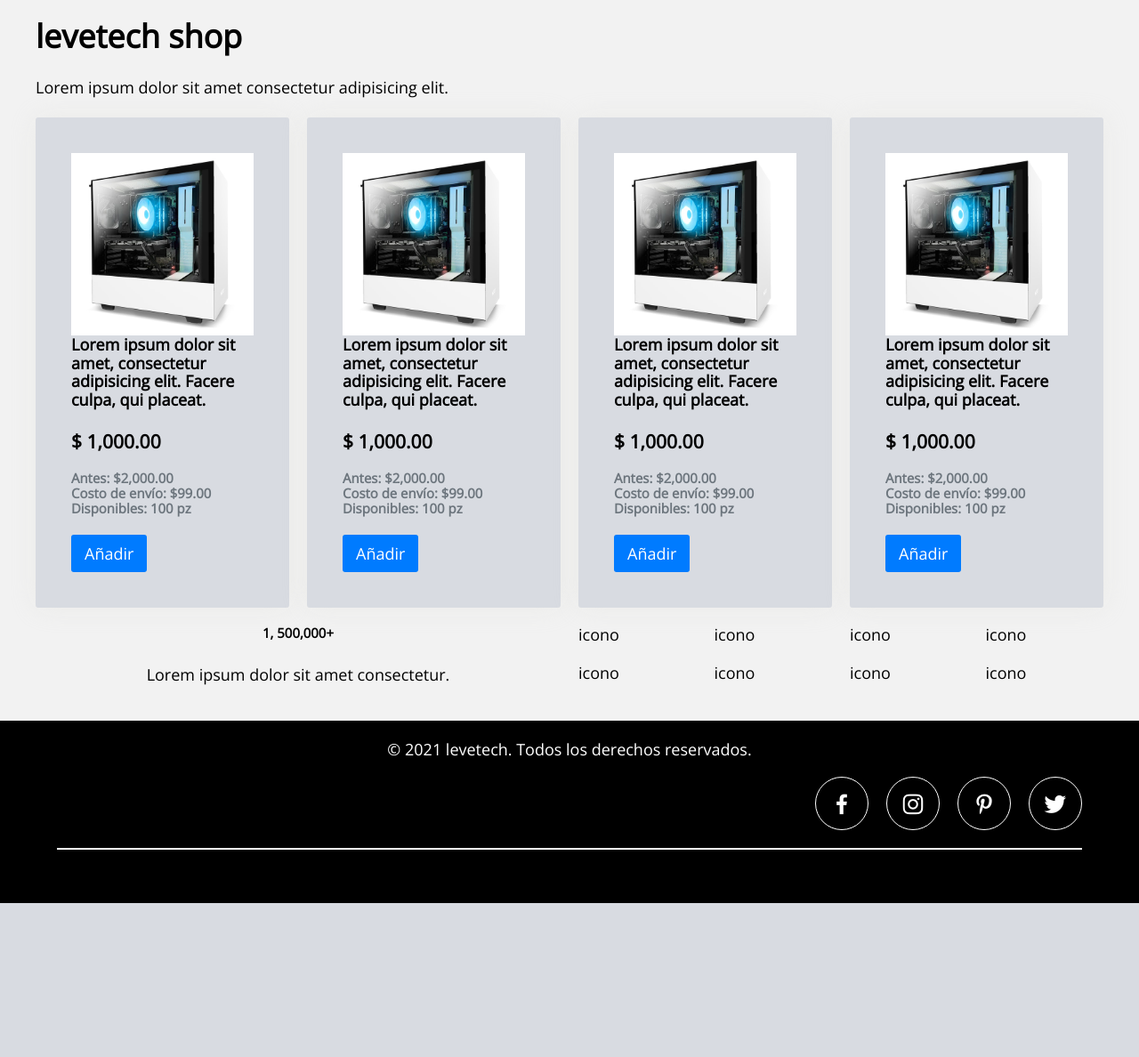
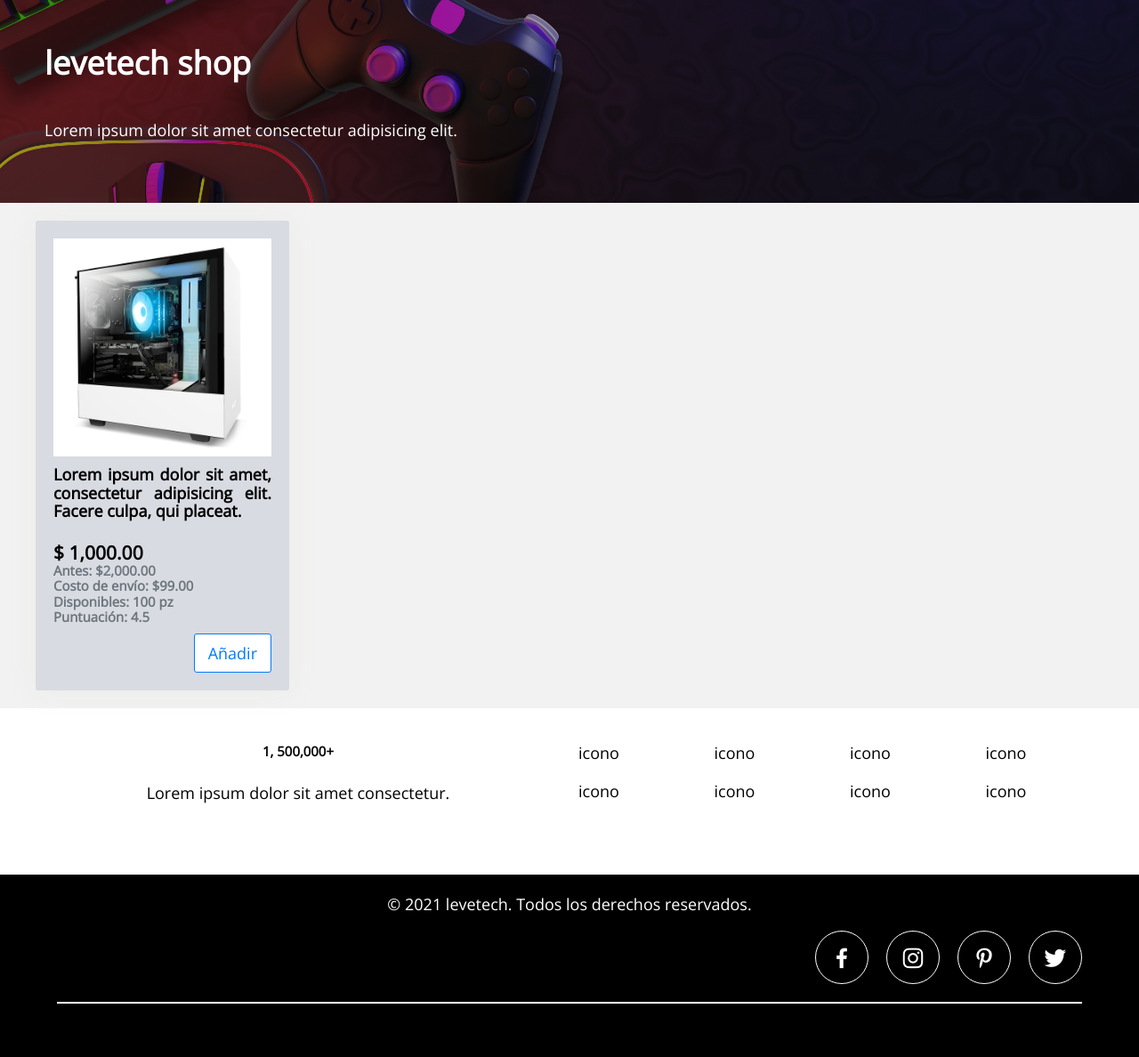
Before and after one commit to migcube1/ecommerce-levetech, a PHP site: page / in a window 1280 px wide. Shown: the part 65-1253 px from the top of the page at 89% size. Before the commit the page ends 1080 px from the top, so only its background shows below. Run offline with PHP 8.4, Linux system fonts and the light colour scheme.

Commit message:
Implementación del banner y mejora de las card de producto

```diff
--- a/assets/css/estilos.css
+++ b/assets/css/estilos.css
@@ -50,10 +50,12 @@ img {
     width: 100%;
 }
 
+
 /* ====================
 	* FOOTER *
 ==================== */
-footer{
+
+footer {
     padding-bottom: 0.1px;
     padding-top: 2.5px;
 }
@@ -68,13 +70,13 @@ footer{
     margin-top: 20px;
 }
 
-.social-media{
+.social-media {
     margin-right: 5%;
     display: flex;
     justify-content: flex-end;
 }
 
-.social-media-icon{
+.social-media-icon {
     display: inline-block;
     margin-left: 20px;
     width: 60px;
@@ -85,15 +87,16 @@ footer{
     color: #fff;
 }
 
-.social-media-icon:hover{
+.social-media-icon:hover {
     background: #007BFF;
     color: #fff;
 }
 
-.social-media-icon i{
+.social-media-icon i {
     font-size: 30px;
     line-height: 60px;
 }
+
 
 /* ====================
 	* CONTENEDORES *
@@ -344,15 +347,24 @@ footer{
 
 
 /* ====================
+	* DISPLAYS*
+==================== */
+
+.d-flex {
+    display: flex;
+}
+
+
+/* ====================
 	* COMPONENTES *
 ==================== */
 
-.logoIcon{
+.logoIcon {
     width: 110px;
 }
 
 .card {
-    padding: 40px;
+    padding: 20px;
     background: #D8DBE1;
     border-radius: 3px;
     box-shadow: 0px 0px 30px rgba(221, 221, 211, 0.3);
@@ -443,10 +455,6 @@ form .input:focus {
     text-align: center;
     line-height: 22px;
     transition: .3s ease all;
-}
-
-.boton-list {
-    margin-top: 20px;
 }
 
 .boton-azul {
@@ -555,39 +563,6 @@ form .input:focus {
     color: var(--color-negro);
 }
 
-
-/* ====================
-	* HELPERS *
-==================== */
-
-.no-margen {
-    margin: 0
-}
-
-.no-margen-superior {
-    margin-top: 0
-}
-
-.no-margen-inferior {
-    margin-bottom: 0
-}
-
-.no-margen-izquierdo {
-    margin-left: 0
-}
-
-.no-margen-derecho {
-    margin-right: 0
-}
-
-.margen-inferior {
-    margin-bottom: 20px;
-}
-
-.margen-superior {
-    margin-top: 20px;
-}
-
 .texto-centrado {
     text-align: center;
 }
@@ -599,3 +574,497 @@ form .input:focus {
 .texto-derecha {
     text-align: right;
 }
+
+.texto-justificado {
+    text-align: justify;
+}
+
+
+/* ====================
+	* BORDERS *
+==================== */
+
+.borde {
+    border: 1px solid #dee2e6 !important;
+}
+
+.borde-superior {
+    border-top: 1px solid #dee2e6 !important;
+}
+
+.borde-derecho {
+    border-right: 1px solid #dee2e6 !important;
+}
+
+.borde-inferior {
+    border-bottom: 1px solid #dee2e6 !important;
+}
+
+.borde-izquierdo {
+    border-left: 1px solid #dee2e6 !important;
+}
+
+.borde-0 {
+    border: 0 !important;
+}
+
+.borde-superior-0 {
+    border-top: 0 !important;
+}
+
+.borde-derecho-0 {
+    border-right: 0 !important;
+}
+
+.borde-inferior-0 {
+    border-bottom: 0 !important;
+}
+
+.border-izquierdo-0 {
+    border-left: 0 !important;
+}
+
+.borde-azul {
+    border-color: var(--color-azul) !important;
+}
+
+.borde-gris {
+    border-color: var(--color-gris)!important;
+}
+
+.borde-verde {
+    border-color: var(--color-verde) !important;
+}
+
+.borde-amarillo {
+    border-color: var(--color-amarillo) !important;
+}
+
+.borde-rojo {
+    border-color: var(--color-rojo) !important;
+}
+
+.borde-blanco {
+    border-color: var(--color-blanco) !important;
+}
+
+.borde-dark {
+    border-color: var(--color-dark) !important;
+}
+
+.borde-negro {
+    border-color: var(--color-negro) !important;
+}
+
+
+/* ====================
+	* PADDING / RELLENO *
+==================== */
+
+.r-0 {
+    padding: 0;
+}
+
+.r-1 {
+    padding: 10px;
+}
+
+.r-2 {
+    padding: 20px;
+}
+
+.r-3 {
+    padding: 30px;
+}
+
+.r-4 {
+    padding: 40px;
+}
+
+.r-5 {
+    padding: 50px;
+}
+
+.rs-0 {
+    padding-top: 0;
+}
+
+.rs-1 {
+    padding-top: 10px;
+}
+
+.rs-2 {
+    padding-top: 20px;
+}
+
+.rs-3 {
+    padding-top: 30px;
+}
+
+.rs-4 {
+    padding-top: 40px;
+}
+
+.rs-5 {
+    padding-top: 50px;
+}
+
+.rb-0 {
+    padding-bottom: 0;
+}
+
+.rb-1 {
+    padding-bottom: 10px;
+}
+
+.rb-2 {
+    padding-bottom: 20px;
+}
+
+.rb-3 {
+    padding-bottom: 30px;
+}
+
+.rb-4 {
+    padding-bottom: 40px;
+}
+
+.rb-5 {
+    padding-bottom: 50px;
+}
+
+.rd-0 {
+    padding-right: 0;
+}
+
+.rd-1 {
+    padding-right: 10px;
+}
+
+.rd-2 {
+    padding-right: 20px;
+}
+
+.rd-3 {
+    padding-right: 30px;
+}
+
+.rd-4 {
+    padding-right: 40px;
+}
+
+.rd-5 {
+    padding-right: 50px;
+}
+
+.rl-0 {
+    padding-left: 0;
+}
+
+.rl-1 {
+    padding-left: 10px;
+}
+
+.rl-2 {
+    padding-left: 20px;
+}
+
+.rl-3 {
+    padding-left: 30px;
+}
+
+.rl-4 {
+    padding-left: 40px;
+}
+
+.rl-5 {
+    padding-left: 50px;
+}
+
+.rx-0 {
+    padding-right: 0;
+    padding-left: 0;
+}
+
+.rx-1 {
+    padding-right: 10px;
+    padding-left: 10px;
+}
+
+.rx-2 {
+    padding-right: 20px;
+    padding-left: 20px;
+}
+
+.rx-3 {
+    padding-right: 30px;
+    padding-left: 30px;
+}
+
+.rx-4 {
+    padding-right: 40px;
+    padding-left: 40px;
+}
+
+.rx-5 {
+    padding-right: 50px;
+    padding-left: 50px;
+}
+
+.ry-0 {
+    padding-top: 0;
+    padding-bottom: 0;
+}
+
+.ry-1 {
+    padding-top: 10px;
+    padding-bottom: 10px;
+}
+
+.ry-2 {
+    padding-top: 20px;
+    padding-bottom: 20px;
+}
+
+.ry-3 {
+    padding-top: 30px;
+    padding-bottom: 30px;
+}
+
+.ry-4 {
+    padding-top: 40px;
+    padding-bottom: 40px;
+}
+
+.ry-5 {
+    padding-top: 50px;
+    padding-bottom: 50px;
+}
+
+
+/* ====================
+	* MARGENES *
+==================== */
+
+.m-0 {
+    margin: 0;
+}
+
+.m-2 {
+    margin: 20px;
+}
+
+.m-3 {
+    margin: 30px;
+}
+
+.m-4 {
+    margin: 40px;
+}
+
+.m-5 {
+    margin: 50px;
+}
+
+.ms-0 {
+    margin-top: 0;
+}
+
+.ms-1 {
+    margin-top: 10px;
+}
+
+.ms-2 {
+    margin-top: 20px;
+}
+
+.ms-3 {
+    margin-top: 30px;
+}
+
+.ms-4 {
+    margin-top: 40px;
+}
+
+.ms-5 {
+    margin-top: 50px;
+}
+
+.mi-0 {
+    margin-bottom: 0;
+}
+
+.mi-1 {
+    margin-bottom: 10px;
+}
+
+.mi-2 {
+    margin-bottom: 20px;
+}
+
+.mi-3 {
+    margin-bottom: 30px;
+}
+
+.mi-4 {
+    margin-bottom: 40px;
+}
+
+.mi-5 {
+    margin-bottom: 50px;
+}
+
+.md-0 {
+    margin-right: 0;
+}
+
+.md-1 {
+    margin-right: 10px;
+}
+
+.md-2 {
+    margin-right: 20px;
+}
+
+.md-3 {
+    margin-right: 30px;
+}
+
+.md-4 {
+    margin-right: 40px;
+}
+
+.md-5 {
+    margin-right: 50px;
+}
+
+.ml-0 {
+    margin-left: 0;
+}
+
+.ml-1 {
+    margin-left: 10px;
+}
+
+.ml-2 {
+    margin-left: 20px;
+}
+
+.ml-3 {
+    margin-left: 30px;
+}
+
+.ml-4 {
+    margin-left: 40px;
+}
+
+.ml-5 {
+    margin-left: 50px;
+}
+
+.mx-0 {
+    margin-right: 0;
+    margin-left: 0;
+}
+
+.mx-1 {
+    margin-right: 10px;
+    margin-left: 10px;
+}
+
+.mx-2 {
+    margin-right: 20px;
+    margin-left: 20px;
+}
+
+.mx-3 {
+    margin-right: 30px;
+    margin-left: 30px;
+}
+
+.mx-4 {
+    margin-right: 40px;
+    margin-left: 40px;
+}
+
+.mx-5 {
+    margin-right: 50px;
+    margin-left: 50px;
+}
+
+.my-0 {
+    margin-top: 0;
+    margin-bottom: 0;
+}
+
+.my-1 {
+    margin-top: 10px;
+    margin-bottom: 10px;
+}
+
+.my-2 {
+    margin-top: 20px;
+    margin-bottom: 20px;
+}
+
+.my-3 {
+    margin-top: 30px;
+    margin-bottom: 30px;
+}
+
+.my-4 {
+    margin-top: 40px;
+    margin-bottom: 40px;
+}
+
+.my-5 {
+    margin-top: 50px;
+    margin-bottom: 50px;
+}
+
+
+/* ====================
+	* ALINEACIONES *
+==================== */
+
+.alieacion-superior {
+    vertical-align: top !important;
+}
+
+.alieacion-inferior {
+    vertical-align: bottom !important;
+}
+
+.alieacion-centrado {
+    vertical-align: middle !important;
+}
+
+.alieacion-texto-superior {
+    vertical-align: text-top !important;
+}
+
+.alieacion-texto-inferior {
+    vertical-align: text-bottom !important;
+}
+
+
+/* ====================
+	* JUSTIFICACIONES *
+==================== */
+
+.justificar-contenido-inicio {
+    justify-content: flex-start !important;
+}
+
+.justificar-contenido-final {
+    justify-content: flex-end !important;
+}
+
+.justificar-contenido-centrado {
+    justify-content: center !important;
+}
+
+
+/* ====================
+	* HELPERS *
+==================== */
--- /dev/null
+++ b/assets/css/landing.css
@@ -0,0 +1,17 @@
+/* ====================
+	* LANDING PAGE *
+==================== */
+
+#banner-img {
+    background-size: cover;
+    background-position: center;
+    background-image: url('../img/banners/gamer.jpg');
+}
+
+#banner-img .contenido-banner {
+    background-color: rgba(0, 0, 0, 0.4);
+    display: flex;
+    flex-direction: column;
+    justify-content: center;
+    align-content: center;
+}
--- a/index.html
+++ b/index.html
@@ -5,18 +5,21 @@
     <meta charset="UTF-8">
     <meta http-equiv="X-UA-Compatible" content="IE=edge">
     <meta name="viewport" content="width=device-width, initial-scale=1.0">
-    <link href='https://cdn.jsdelivr.net/npm/boxicons@2.0.5/css/boxicons.min.css' rel='stylesheet'>
-    <link rel="shorcut icon" href="assets/img/iconLevetech.png" type="image/x-icon">
     <title>levetech shop</title>
 
+    <!-- ICONS-->
+    <link rel="shorcut icon" href="assets/img/iconLevetech.png" type="image/x-icon">
+    <link href='https://cdn.jsdelivr.net/npm/boxicons@2.0.5/css/boxicons.min.css' rel='stylesheet'>
+
     <!-- CSS -->
+    <link rel="stylesheet" href="assets/css/landing.css">
     <link rel="stylesheet" href="assets/css/estilos.css">
 
 </head>
 
 <body>
     <header class="header">
-        <nav class="nav bg-blanco texto-azul">
+        <nav class="nav bg-blanco texto-azul py-2">
             <div class="contenedor">
                 <a href="#" class="activo">
                     <img src="assets/img/iconLevetech2.png" class="logoIcon">
@@ -28,68 +31,39 @@
                 <button type="button" class="boton boton-azul"> Registar</button>
             </div>
         </nav>
-		<div class="icon2">
-			<a href="index.html">
-
-			</a>
-		</div>
     </header>
 
-    <div class="contenedor-ancho">
-        <main>
+    <div id="banner-img" class="contenedor-ancho rx-0 my-0">
+        <main class="contenido-banner texto-blanco r-5">
             <h1>levetech shop</h1>
-            <p>
-                Lorem ipsum dolor sit amet consectetur adipisicing elit.
-            </p>
+            <p> Lorem ipsum dolor sit amet consectetur adipisicing elit.</p>
         </main>
     </div>
 
     <div class="contenedor-ancho">
         <div class="grid col-4 med-col-2 peq-col-1">
-            <div class="card">
+            <div class="card texto-justificado m-0">
                 <img src="assets/img/producto.jpg" alt="producto">
-                <h4> Lorem ipsum dolor sit amet, consectetur adipisicing elit. Facere culpa, qui placeat.</h4>
-                <h3>$ 1,000.00</h3>
-                <h5 class="no-margen-inferior texto-gris">Antes: $2,000.00</h5>
-                <h5 class="no-margen-inferior texto-gris">Costo de envío: $99.00</h5>
-                <h5 class="no-margen-inferior texto-gris">Disponibles: 100 pz</h5>
-                <button type="button" class="boton boton-azul boton-list">Añadir</button>
+                <h4 class="ms-1">
+                    Lorem ipsum dolor sit amet, consectetur adipisicing elit. Facere culpa, qui placeat.
+                </h4>
+                <h3 class="mi-0">$ 1,000.00</h3>
+                <h5 class="mi-0 texto-gris">Antes: $2,000.00</h5>
+                <h5 class="mi-0 texto-gris">Costo de envío: $99.00</h5>
+                <h5 class="mi-0 texto-gris">Disponibles: 100 pz</h5>
+                <h5 class="mi-1 texto-gris">Puntuación: 4.5</h5>
+                <div class="d-flex justificar-contenido-final ">
+                    <button type="button" class="boton boton-blanco texto-azul borde borde-azul">Añadir</button>
+                </div>
+
             </div>
 
-            <div class="card">
-                <img src="assets/img/producto.jpg" alt="producto">
-                <h4> Lorem ipsum dolor sit amet, consectetur adipisicing elit. Facere culpa, qui placeat.</h4>
-                <h3>$ 1,000.00</h3>
-                <h5 class="no-margen-inferior texto-gris">Antes: $2,000.00</h5>
-                <h5 class="no-margen-inferior texto-gris">Costo de envío: $99.00</h5>
-                <h5 class="no-margen-inferior texto-gris">Disponibles: 100 pz</h5>
-                <button type="button" class="boton boton-azul boton-list">Añadir</button>
-            </div>
 
-            <div class="card">
-                <img src="assets/img/producto.jpg" alt="producto">
-                <h4> Lorem ipsum dolor sit amet, consectetur adipisicing elit. Facere culpa, qui placeat.</h4>
-                <h3>$ 1,000.00</h3>
-                <h5 class="no-margen-inferior texto-gris">Antes: $2,000.00</h5>
-                <h5 class="no-margen-inferior texto-gris">Costo de envío: $99.00</h5>
-                <h5 class="no-margen-inferior texto-gris">Disponibles: 100 pz</h5>
-                <button type="button" class="boton boton-azul boton-list">Añadir</button>
-            </div>
-
-            <div class="card">
-                <img src="assets/img/producto.jpg" alt="producto">
-                <h4> Lorem ipsum dolor sit amet, consectetur adipisicing elit. Facere culpa, qui placeat.</h4>
-                <h3>$ 1,000.00</h3>
-                <h5 class="no-margen-inferior texto-gris">Antes: $2,000.00</h5>
-                <h5 class="no-margen-inferior texto-gris">Costo de envío: $99.00</h5>
-                <h5 class="no-margen-inferior texto-gris">Disponibles: 100 pz</h5>
-                <button type="button" class="boton boton-azul boton-list">Añadir</button>
-            </div>
         </div>
 
     </div>
 
-    <div class="contenedor-ancho">
+    <div class="contenedor-ancho bg-blanco mi-0 ry-4">
         <div class="grid col-2 peq-col-1">
             <div class="texto-centrado">
                 <h5>1, 500,000+ </h5>
@@ -114,16 +88,16 @@
         </div>
         <div class="social-media">
             <a class="social-media-icon" href="https://www.facebook.com/" target="_black" rel="noopener noreferrer">
-                <i class='bx bxl-facebook' ></i>
+                <i class='bx bxl-facebook'></i>
             </a>
-            <a class="social-media-icon" href="https://instagram.com/" target="_black" rel="noopener noreferrer" >
-                <i class='bx bxl-instagram' ></i>
+            <a class="social-media-icon" href="https://instagram.com/" target="_black" rel="noopener noreferrer">
+                <i class='bx bxl-instagram'></i>
             </a>
-            <a class="social-media-icon" href="https://www.pinterest.com.mx/" target="_black" rel="noopener noreferrer" >
-                <i class='bx bxl-pinterest-alt' ></i>
+            <a class="social-media-icon" href="https://www.pinterest.com.mx/" target="_black" rel="noopener noreferrer">
+                <i class='bx bxl-pinterest-alt'></i>
             </a>
-            <a class="social-media-icon" href="https://www.twitter.com/" target="_black" rel="noopener noreferrer" >
-                <i class='bx bxl-twitter' ></i>
+            <a class="social-media-icon" href="https://www.twitter.com/" target="_black" rel="noopener noreferrer">
+                <i class='bx bxl-twitter'></i>
             </a>
         </div>
         <div class="line"></div>
```
Also changed, not shown: assets/img/banners/gamer.jpg (added). Lines whose indentation alone changed are shown as unchanged.
